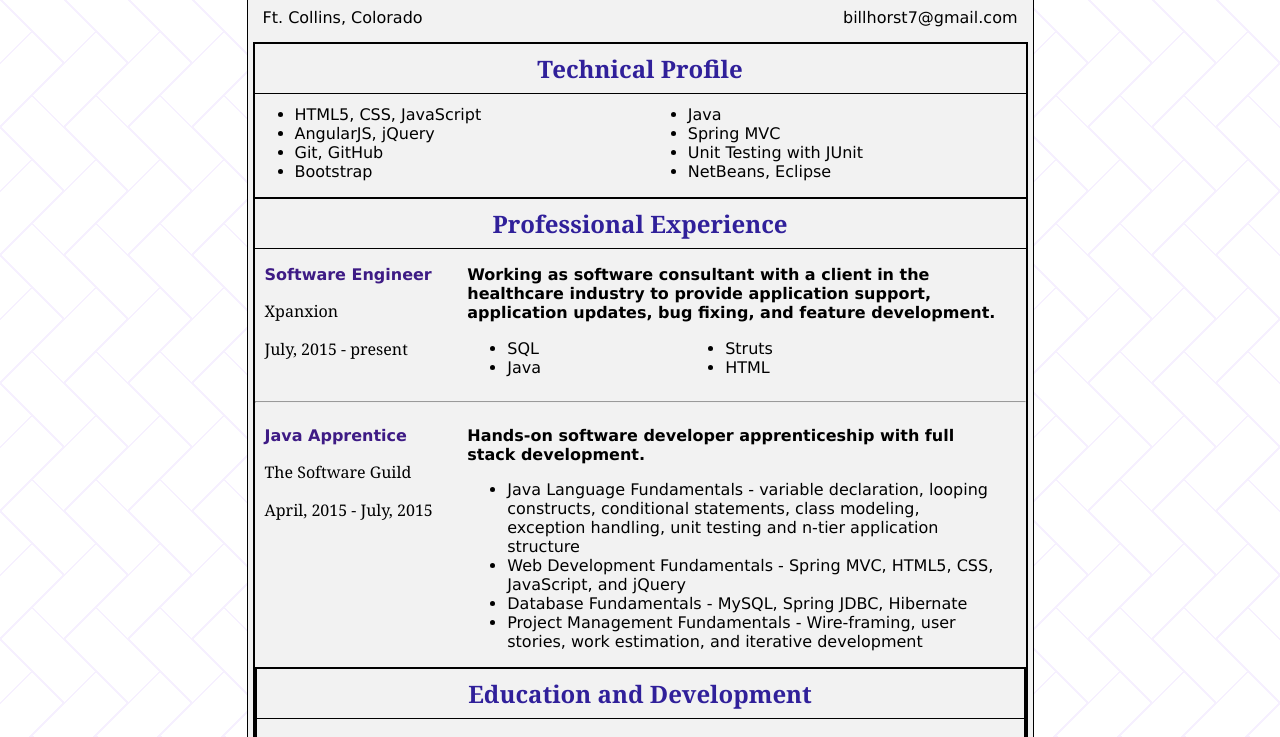
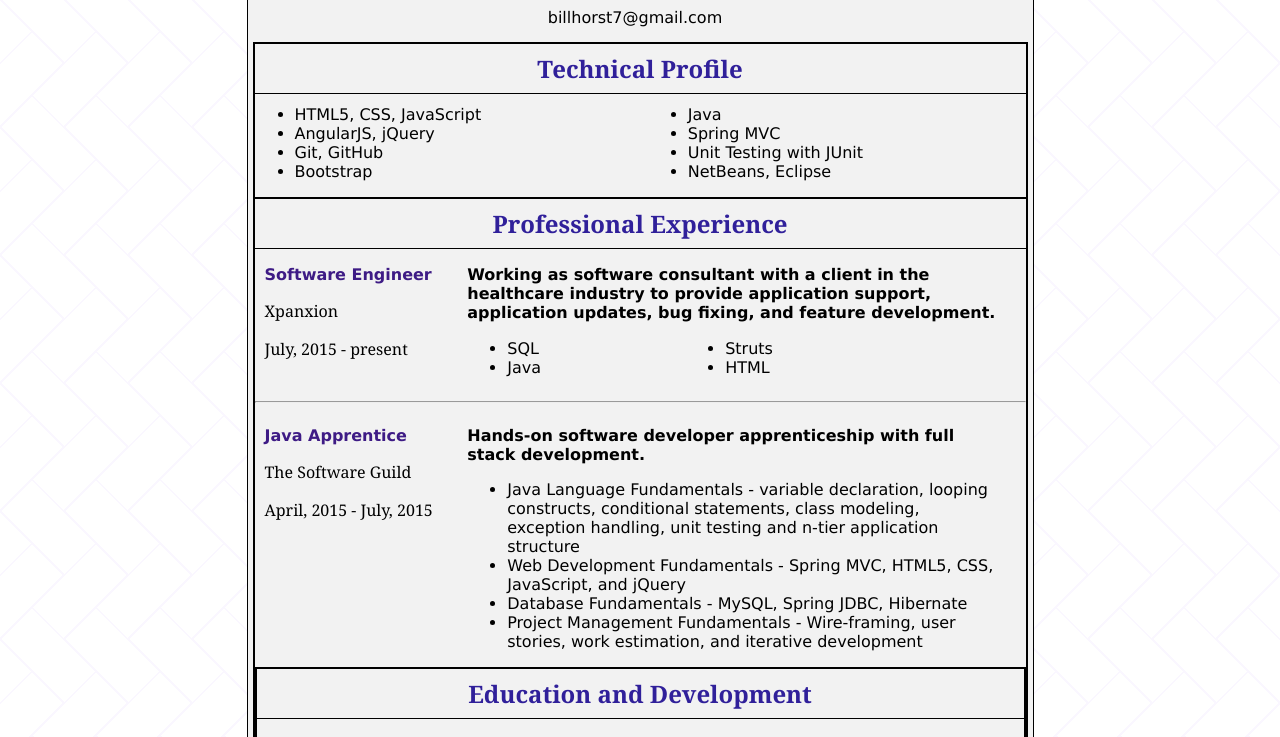
Before and after one commit to billhorst/resume, a plain HTML site: page index.html in a window 1280 px wide. Shown: the part 97-834 px from the top of the page. Drawn offline with Linux system fonts and the light colour scheme.

Commit message:
took out address, faded background more

```diff
--- a/index.html
+++ b/index.html
@@ -10,7 +10,7 @@
 		<div class="header">
 			<h1 class="myName styleSerif"><span class="firstLetter">W</span>illiam <span class="firstLetter">H</span>orst</h1>
 			<div class="info">
-				<span class="address">Ft. Collins, Colorado</span>
+				<!-- <span class="address">Ft. Collins, Colorado</span> -->
 				<span class="emailAddress">billhorst7@gmail.com</span>
 			</div>
 		</div>
--- a/style.css
+++ b/style.css
@@ -1,7 +1,7 @@
 body {
 	background:
-	linear-gradient(135deg, white 22px, #F6F0FF 22px, #F6F0FF 24px, transparent 24px, transparent 67px, #F6F0FF 67px, #F6F0FF 69px, transparent 69px),
-	linear-gradient(225deg, white 22px, #F6F0FF 22px, #F6F0FF 24px, transparent 24px, transparent 67px, #F6F0FF 67px, #F6F0FF 69px, transparent 69px)0 64px;
+	linear-gradient(135deg, white 22px, #FAF7FF 22px, #FAF7FF 24px, transparent 24px, transparent 67px, #FAF7FF 67px, #FAF7FF 69px, transparent 69px),
+	linear-gradient(225deg, white 22px, #FAF7FF 22px, #FAF7FF 24px, transparent 24px, transparent 67px, #FAF7FF 67px, #FAF7FF 69px, transparent 69px)0 64px;
 	background-color:white;
 	background-size: 64px 128px;
 }
@@ -34,6 +34,7 @@ body {
 .info {
 	padding-bottom: 15px;
 	margin-top: -10px;
+	text-align: center;
 }
 
 .address {
@@ -41,7 +42,6 @@ body {
 }
 
 .emailAddress {
-	float: right;
 	padding-right: 10px;
 }
 
```
